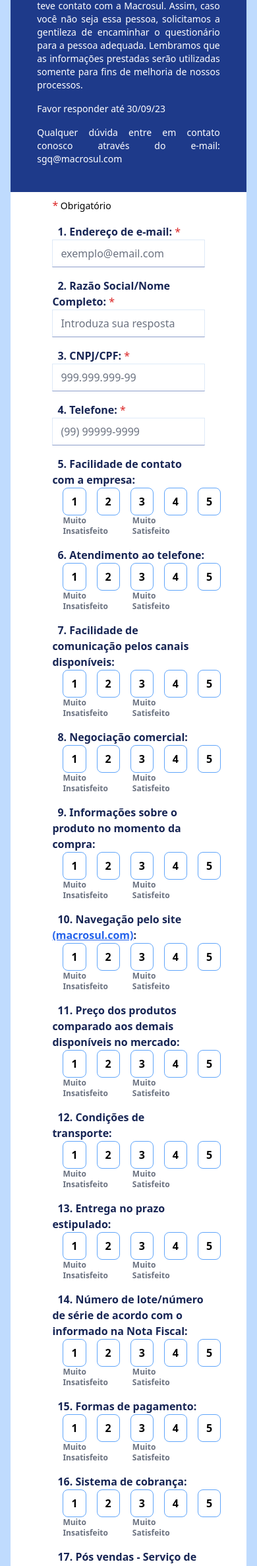
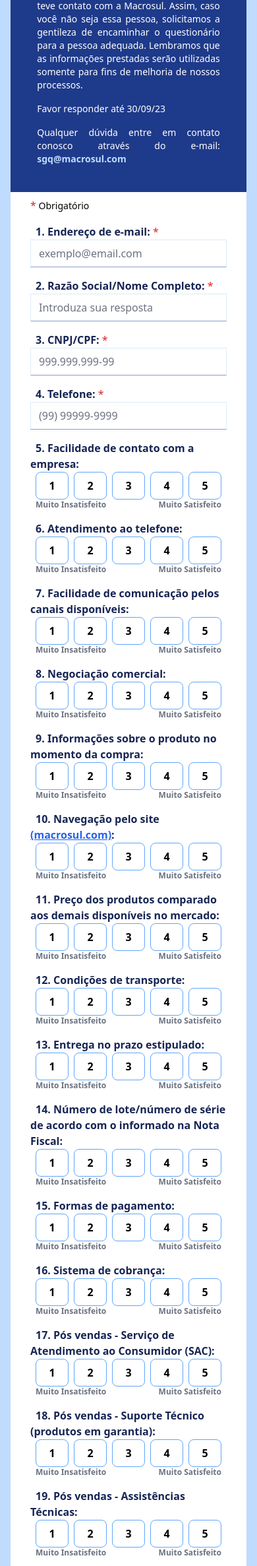
Before and after one commit to Renan2707/Pesquisa_De_Opiniao, a Django app: template core/templates/index.html in a window 390 px wide. Shown: the part 337-2710 px from the top of the page at 66% size. Run offline with Django 5.2, Linux system fonts and the light colour scheme; the template is opened without the code that fills it, so the values that code supplies are empty; some libraries are stand-ins or nearby versions.

Commit message:
adaptações para o mobile

```diff
--- a/core/templates/index.html
+++ b/core/templates/index.html
@@ -29,12 +29,12 @@
 
                     <p>Favor responder até 30/09/23</p>
 
-                    <p>Qualquer dúvida entre em contato conosco através do e-mail: <a href="#">sgq@macrosul.com</a></p>
+                    <p>Qualquer dúvida entre em contato conosco através do e-mail: <a href="#" class="text-blue-200 font-semibold">sgq@macrosul.com</a></p>
                 </div>
             </div>
         </div>
 
-        <div class="w-full px-10 py-2">
+        <div class="w-full lg:px-10 py-2">
             <form action="#" class="w-10/12 mx-auto space-y-4">
                 <p class="text-sm"><span class="text-red-600 text-base">*</span> Obrigatório</p>
 
@@ -66,7 +66,7 @@
                 <div>
                     <label for="" class="text-blue-950 font-semibold ml-2">5. Facilidade de contato com a empresa:</label>
 
-                    <div class="w-full flex space-x-4 pr-4">
+                    <div class="w-full flex lg:space-x-4 lg:pr-4 space-x-2 pr-2">
                         <input type="radio" id="1-5" name="5" class="hidden">
                         <label for="1-5" class="w-1/5 border border-blue-400 rounded-lg px-3 py-2 text-center font-semibold cursor-pointer transition duration-300">
                             1
@@ -92,7 +92,7 @@
                             5
                         </label>
                     </div>
-                    <div class="w-full flex justify-between text-xs font-semibold text-gray-500 px-4">
+                    <div class="w-full flex justify-between text-xs font-semibold text-gray-500 px-2 lg:px-4">
                         <p>Muito Insatisfeito</p>
                         <p>Muito Satisfeito</p>
 
@@ -102,7 +102,7 @@
                 <div>
                     <label for="" class="text-blue-950 font-semibold ml-2">6. Atendimento ao telefone:</label>
 
-                    <div class="w-full flex space-x-4 pr-4">
+                    <div class="w-full flex lg:space-x-4 lg:pr-4 space-x-2 pr-2">
                         <input type="radio" id="1-6" name="6" class="hidden">
                         <label for="1-6" class="w-1/5 border border-blue-400 rounded-lg px-3 py-2 text-center font-semibold cursor-pointer transition duration-300">
                             1
@@ -128,7 +128,7 @@
                             5
                         </label>
                     </div>
-                    <div class="w-full flex justify-between text-xs font-semibold text-gray-500 px-4">
+                    <div class="w-full flex justify-between text-xs font-semibold text-gray-500 px-2 lg:px-4">
                         <p>Muito Insatisfeito</p>
                         <p>Muito Satisfeito</p>
 
@@ -138,7 +138,7 @@
                 <div>
                     <label for="" class="text-blue-950 font-semibold ml-2">7. Facilidade de comunicação pelos canais disponíveis:</label>
 
-                    <div class="w-full flex space-x-4 pr-4">
+                    <div class="w-full flex lg:space-x-4 lg:pr-4 space-x-2 pr-2">
                         <input type="radio" id="1-7" name="7" class="hidden">
                         <label for="1-7" class="w-1/5 border border-blue-400 rounded-lg px-3 py-2 text-center font-semibold cursor-pointer transition duration-300">
                             1
@@ -164,7 +164,7 @@
                             5
                         </label>
                     </div>
-                    <div class="w-full flex justify-between text-xs font-semibold text-gray-500 px-4">
+                    <div class="w-full flex justify-between text-xs font-semibold text-gray-500 px-2 lg:px-4">
                         <p>Muito Insatisfeito</p>
                         <p>Muito Satisfeito</p>
 
@@ -174,7 +174,7 @@
                 <div>
                     <label for="" class="text-blue-950 font-semibold ml-2">8. Negociação comercial:</label>
 
-                    <div class="w-full flex space-x-4 pr-4">
+                    <div class="w-full flex lg:space-x-4 lg:pr-4 space-x-2 pr-2">
                         <input type="radio" id="1-8" name="8" class="hidden">
                         <label for="1-8" class="w-1/5 border border-blue-400 rounded-lg px-3 py-2 text-center font-semibold cursor-pointer transition duration-300">
                             1
@@ -200,7 +200,7 @@
                             5
                         </label>
                     </div>
-                    <div class="w-full flex justify-between text-xs font-semibold text-gray-500 px-4">
+                    <div class="w-full flex justify-between text-xs font-semibold text-gray-500 px-2 lg:px-4">
                         <p>Muito Insatisfeito</p>
                         <p>Muito Satisfeito</p>
 
@@ -210,7 +210,7 @@
                 <div>
                     <label for="" class="text-blue-950 font-semibold ml-2">9. Informações sobre o produto no momento da compra:</label>
 
-                    <div class="w-full flex space-x-4 pr-4">
+                    <div class="w-full flex lg:space-x-4 lg:pr-4 space-x-2 pr-2">
                         <input type="radio" id="1-9" name="9" class="hidden">
                         <label for="1-9" class="w-1/5 border border-blue-400 rounded-lg px-3 py-2 text-center font-semibold cursor-pointer transition duration-300">
                             1
@@ -236,7 +236,7 @@
                             5
                         </label>
                     </div>
-                    <div class="w-full flex justify-between text-xs font-semibold text-gray-500 px-4">
+                    <div class="w-full flex justify-between text-xs font-semibold text-gray-500 px-2 lg:px-4">
                         <p>Muito Insatisfeito</p>
                         <p>Muito Satisfeito</p>
 
@@ -246,7 +246,7 @@
                 <div>
                     <label for="" class="text-blue-950 font-semibold ml-2">10. Navegação pelo site <a href="https://macrosul.com/" target="_blank" class="text-blue-600 underline">(macrosul.com)</a>:</label>
 
-                    <div class="w-full flex space-x-4 pr-4">
+                    <div class="w-full flex lg:space-x-4 lg:pr-4 space-x-2 pr-2">
                         <input type="radio" id="1-10" name="10" class="hidden">
                         <label for="1-10" class="w-1/5 border border-blue-400 rounded-lg px-3 py-2 text-center font-semibold cursor-pointer transition duration-300">
                             1
@@ -272,7 +272,7 @@
                             5
                         </label>
                     </div>
-                    <div class="w-full flex justify-between text-xs font-semibold text-gray-500 px-4">
+                    <div class="w-full flex justify-between text-xs font-semibold text-gray-500 px-2 lg:px-4">
                         <p>Muito Insatisfeito</p>
                         <p>Muito Satisfeito</p>
 
@@ -282,7 +282,7 @@
                 <div>
                     <label for="" class="text-blue-950 font-semibold ml-2">11. Preço dos produtos comparado aos demais disponíveis no mercado:</label>
 
-                    <div class="w-full flex space-x-4 pr-4">
+                    <div class="w-full flex lg:space-x-4 lg:pr-4 space-x-2 pr-2">
                         <input type="radio" id="1-11" name="11" class="hidden">
                         <label for="1-11" class="w-1/5 border border-blue-400 rounded-lg px-3 py-2 text-center font-semibold cursor-pointer transition duration-300">
                             1
@@ -308,7 +308,7 @@
                             5
                         </label>
                     </div>
-                    <div class="w-full flex justify-between text-xs font-semibold text-gray-500 px-4">
+                    <div class="w-full flex justify-between text-xs font-semibold text-gray-500 px-2 lg:px-4">
                         <p>Muito Insatisfeito</p>
                         <p>Muito Satisfeito</p>
 
@@ -318,7 +318,7 @@
                 <div>
                     <label for="" class="text-blue-950 font-semibold ml-2">12. Condições de transporte:</label>
 
-                    <div class="w-full flex space-x-4 pr-4">
+                    <div class="w-full flex lg:space-x-4 lg:pr-4 space-x-2 pr-2">
                         <input type="radio" id="1-12" name="12" class="hidden">
                         <label for="1-12" class="w-1/5 border border-blue-400 rounded-lg px-3 py-2 text-center font-semibold cursor-pointer transition duration-300">
                             1
@@ -344,7 +344,7 @@
                             5
                         </label>
                     </div>
-                    <div class="w-full flex justify-between text-xs font-semibold text-gray-500 px-4">
+                    <div class="w-full flex justify-between text-xs font-semibold text-gray-500 px-2 lg:px-4">
                         <p>Muito Insatisfeito</p>
                         <p>Muito Satisfeito</p>
 
@@ -354,7 +354,7 @@
                 <div>
                     <label for="" class="text-blue-950 font-semibold ml-2">13. Entrega no prazo estipulado:</label>
 
-                    <div class="w-full flex space-x-4 pr-4">
+                    <div class="w-full flex lg:space-x-4 lg:pr-4 space-x-2 pr-2">
                         <input type="radio" id="1-13" name="13" class="hidden">
                         <label for="1-13" class="w-1/5 border border-blue-400 rounded-lg px-3 py-2 text-center font-semibold cursor-pointer transition duration-300">
                             1
@@ -380,7 +380,7 @@
                             5
                         </label>
                     </div>
-                    <div class="w-full flex justify-between text-xs font-semibold text-gray-500 px-4">
+                    <div class="w-full flex justify-between text-xs font-semibold text-gray-500 px-2 lg:px-4">
                         <p>Muito Insatisfeito</p>
                         <p>Muito Satisfeito</p>
 
@@ -390,7 +390,7 @@
                 <div>
                     <label for="" class="text-blue-950 font-semibold ml-2">14. Número de lote/número de série de acordo com o informado na Nota Fiscal:</label>
 
-                    <div class="w-full flex space-x-4 pr-4">
+                    <div class="w-full flex lg:space-x-4 lg:pr-4 space-x-2 pr-2">
                         <input type="radio" id="1-14" name="14" class="hidden">
                         <label for="1-14" class="w-1/5 border border-blue-400 rounded-lg px-3 py-2 text-center font-semibold cursor-pointer transition duration-300">
                             1
@@ -416,7 +416,7 @@
                             5
                         </label>
                     </div>
-                    <div class="w-full flex justify-between text-xs font-semibold text-gray-500 px-4">
+                    <div class="w-full flex justify-between text-xs font-semibold text-gray-500 px-2 lg:px-4">
                         <p>Muito Insatisfeito</p>
                         <p>Muito Satisfeito</p>
 
@@ -426,7 +426,7 @@
                 <div>
                     <label for="" class="text-blue-950 font-semibold ml-2">15. Formas de pagamento:</label>
 
-                    <div class="w-full flex space-x-4 pr-4">
+                    <div class="w-full flex lg:space-x-4 lg:pr-4 space-x-2 pr-2">
                         <input type="radio" id="1-15" name="15" class="hidden">
                         <label for="1-15" class="w-1/5 border border-blue-400 rounded-lg px-3 py-2 text-center font-semibold cursor-pointer transition duration-300">
                             1
@@ -452,7 +452,7 @@
                             5
                         </label>
                     </div>
-                    <div class="w-full flex justify-between text-xs font-semibold text-gray-500 px-4">
+                    <div class="w-full flex justify-between text-xs font-semibold text-gray-500 px-2 lg:px-4">
                         <p>Muito Insatisfeito</p>
                         <p>Muito Satisfeito</p>
 
@@ -462,7 +462,7 @@
                 <div>
                     <label for="" class="text-blue-950 font-semibold ml-2">16. Sistema de cobrança:</label>
 
-                    <div class="w-full flex space-x-4 pr-4">
+                    <div class="w-full flex lg:space-x-4 lg:pr-4 space-x-2 pr-2">
                         <input type="radio" id="1-16" name="16" class="hidden">
                         <label for="1-16" class="w-1/5 border border-blue-400 rounded-lg px-3 py-2 text-center font-semibold cursor-pointer transition duration-300">
                             1
@@ -488,7 +488,7 @@
                             5
                         </label>
                     </div>
-                    <div class="w-full flex justify-between text-xs font-semibold text-gray-500 px-4">
+                    <div class="w-full flex justify-between text-xs font-semibold text-gray-500 px-2 lg:px-4">
                         <p>Muito Insatisfeito</p>
                         <p>Muito Satisfeito</p>
 
@@ -498,7 +498,7 @@
                 <div>
                     <label for="" class="text-blue-950 font-semibold ml-2">17. Pós vendas - Serviço de Atendimento ao Consumidor (SAC):</label>
 
-                    <div class="w-full flex space-x-4 pr-4">
+                    <div class="w-full flex lg:space-x-4 lg:pr-4 space-x-2 pr-2">
                         <input type="radio" id="1-17" name="17" class="hidden">
                         <label for="1-17" class="w-1/5 border border-blue-400 rounded-lg px-3 py-2 text-center font-semibold cursor-pointer transition duration-300">
                             1
@@ -524,7 +524,7 @@
                             5
                         </label>
                     </div>
-                    <div class="w-full flex justify-between text-xs font-semibold text-gray-500 px-4">
+                    <div class="w-full flex justify-between text-xs font-semibold text-gray-500 px-2 lg:px-4">
                         <p>Muito Insatisfeito</p>
                         <p>Muito Satisfeito</p>
 
@@ -534,7 +534,7 @@
                 <div>
                     <label for="" class="text-blue-950 font-semibold ml-2">18. Pós vendas - Suporte Técnico (produtos em garantia):</label>
 
-                    <div class="w-full flex space-x-4 pr-4">
+                    <div class="w-full flex lg:space-x-4 lg:pr-4 space-x-2 pr-2">
                         <input type="radio" id="1-18" name="18" class="hidden">
                         <label for="1-18" class="w-1/5 border border-blue-400 rounded-lg px-3 py-2 text-center font-semibold cursor-pointer transition duration-300">
                             1
@@ -560,7 +560,7 @@
                             5
                         </label>
                     </div>
-                    <div class="w-full flex justify-between text-xs font-semibold text-gray-500 px-4">
+                    <div class="w-full flex justify-between text-xs font-semibold text-gray-500 px-2 lg:px-4">
                         <p>Muito Insatisfeito</p>
                         <p>Muito Satisfeito</p>
 
@@ -570,7 +570,7 @@
                 <div>
                     <label for="" class="text-blue-950 font-semibold ml-2">19. Pós vendas - Assistências Técnicas:</label>
 
-                    <div class="w-full flex space-x-4 pr-4">
+                    <div class="w-full flex lg:space-x-4 lg:pr-4 space-x-2 pr-2">
                         <input type="radio" id="1-19" name="19" class="hidden">
                         <label for="1-19" class="w-1/5 border border-blue-400 rounded-lg px-3 py-2 text-center font-semibold cursor-pointer transition duration-300">
                             1
@@ -596,7 +596,7 @@
                             5
                         </label>
                     </div>
-                    <div class="w-full flex justify-between text-xs font-semibold text-gray-500 px-4">
+                    <div class="w-full flex justify-between text-xs font-semibold text-gray-500 px-2 lg:px-4">
                         <p>Muito Insatisfeito</p>
                         <p>Muito Satisfeito</p>
 
@@ -606,7 +606,7 @@
                 <div>
                     <label for="" class="text-blue-950 font-semibold ml-2">20. Identificação e apresentação:</label>
 
-                    <div class="w-full flex space-x-4 pr-4">
+                    <div class="w-full flex lg:space-x-4 lg:pr-4 space-x-2 pr-2">
                         <input type="radio" id="1-20" name="20" class="hidden">
                         <label for="1-20" class="w-1/5 border border-blue-400 rounded-lg px-3 py-2 text-center font-semibold cursor-pointer transition duration-300">
                             1
@@ -632,7 +632,7 @@
                             5
                         </label>
                     </div>
-                    <div class="w-full flex justify-between text-xs font-semibold text-gray-500 px-4">
+                    <div class="w-full flex justify-between text-xs font-semibold text-gray-500 px-2 lg:px-4">
                         <p>Muito Insatisfeito</p>
                         <p>Muito Satisfeito</p>
 
@@ -642,7 +642,7 @@
                 <div>
                     <label for="" class="text-blue-950 font-semibold ml-2">21. Embalagem, Manual de Instruções e Rótulos adequados:</label>
 
-                    <div class="w-full flex space-x-4 pr-4">
+                    <div class="w-full flex lg:space-x-4 lg:pr-4 space-x-2 pr-2">
                         <input type="radio" id="1-21" name="21" class="hidden">
                         <label for="1-21" class="w-1/5 border border-blue-400 rounded-lg px-3 py-2 text-center font-semibold cursor-pointer transition duration-300">
                             1
@@ -668,7 +668,7 @@
                             5
                         </label>
                     </div>
-                    <div class="w-full flex justify-between text-xs font-semibold text-gray-500 px-4">
+                    <div class="w-full flex justify-between text-xs font-semibold text-gray-500 px-2 lg:px-4">
                         <p>Muito Insatisfeito</p>
                         <p>Muito Satisfeito</p>
 
@@ -678,7 +678,7 @@
                 <div>
                     <label for="" class="text-blue-950 font-semibold ml-2">22. Qualidade do produto:</label>
 
-                    <div class="w-full flex space-x-4 pr-4">
+                    <div class="w-full flex lg:space-x-4 lg:pr-4 space-x-2 pr-2">
                         <input type="radio" id="1-22" name="22" class="hidden">
                         <label for="1-22" class="w-1/5 border border-blue-400 rounded-lg px-3 py-2 text-center font-semibold cursor-pointer transition duration-300">
                             1
@@ -704,7 +704,7 @@
                             5
                         </label>
                     </div>
-                    <div class="w-full flex justify-between text-xs font-semibold text-gray-500 px-4">
+                    <div class="w-full flex justify-between text-xs font-semibold text-gray-500 px-2 lg:px-4">
                         <p>Muito Insatisfeito</p>
                         <p>Muito Satisfeito</p>
 
@@ -714,7 +714,7 @@
                 <div>
                     <label for="" class="text-blue-950 font-semibold ml-2">23. Desempenho e Eficácia:</label>
 
-                    <div class="w-full flex space-x-4 pr-4">
+                    <div class="w-full flex lg:space-x-4 lg:pr-4 space-x-2 pr-2">
                         <input type="radio" id="1-23" name="23" class="hidden">
                         <label for="1-23" class="w-1/5 border border-blue-400 rounded-lg px-3 py-2 text-center font-semibold cursor-pointer transition duration-300">
                             1
@@ -740,7 +740,7 @@
                             5
                         </label>
                     </div>
-                    <div class="w-full flex justify-between text-xs font-semibold text-gray-500 px-4">
+                    <div class="w-full flex justify-between text-xs font-semibold text-gray-500 px-2 lg:px-4">
                         <p>Muito Insatisfeito</p>
                         <p>Muito Satisfeito</p>
 
@@ -750,7 +750,7 @@
                 <div>
                     <label for="" class="text-blue-950 font-semibold ml-2">24. Especificações Técnicas:</label>
 
-                    <div class="w-full flex space-x-4 pr-4">
+                    <div class="w-full flex lg:space-x-4 lg:pr-4 space-x-2 pr-2">
                         <input type="radio" id="1-24" name="24" class="hidden">
                         <label for="1-24" class="w-1/5 border border-blue-400 rounded-lg px-3 py-2 text-center font-semibold cursor-pointer transition duration-300">
                             1
@@ -776,7 +776,7 @@
                             5
                         </label>
                     </div>
-                    <div class="w-full flex justify-between text-xs font-semibold text-gray-500 px-4">
+                    <div class="w-full flex justify-between text-xs font-semibold text-gray-500 px-2 lg:px-4">
                         <p>Muito Insatisfeito</p>
                         <p>Muito Satisfeito</p>
 
@@ -786,7 +786,7 @@
                 <div>
                     <label for="" class="text-blue-950 font-semibold ml-2">25. Atendimento do produto às necessidades de acordo com a finalidade pretendida de uso:</label>
 
-                    <div class="w-full flex space-x-4 pr-4">
+                    <div class="w-full flex lg:space-x-4 lg:pr-4 space-x-2 pr-2">
                         <input type="radio" id="1-25" name="25" class="hidden">
                         <label for="1-25" class="w-1/5 border border-blue-400 rounded-lg px-3 py-2 text-center font-semibold cursor-pointer transition duration-300">
                             1
@@ -812,7 +812,7 @@
                             5
                         </label>
                     </div>
-                    <div class="w-full flex justify-between text-xs font-semibold text-gray-500 px-4">
+                    <div class="w-full flex justify-between text-xs font-semibold text-gray-500 px-2 lg:px-4">
                         <p>Muito Insatisfeito</p>
                         <p>Muito Satisfeito</p>
 
@@ -887,18 +887,18 @@
                     <label for="text" class="text-blue-950 font-semibold ml-2">28. Para finalizarmos a pesquisa, conte nos em que podemos melhorar? Deixe sua sugestão para que possamos melhorar sua experiência junto aos nossos serviços e produtos.</label>
                     <span class="text-red-600 text-base">*</span>
 
-                    <textarea name="text" id="text" class="block mt-4 mx-auto w-10/12 rounded" placeholder="Introduza aqui sua resposta"></textarea>
-                    <p class="text-blue-950 w-10/12 text-sm mx-auto">Você pode imprimir uma cópia da sua resposta depois de enviar</p>
+                    <textarea name="text" id="text" class="block mt-4 mx-auto w-full lg:w-10/12 rounded" placeholder="Introduza aqui sua resposta"></textarea>
+                    <p class="text-blue-950 w-full lg:w-10/12 lg:text-sm text-xs mx-auto">Você pode imprimir uma cópia da sua resposta depois de enviar</p>
                 </div>
 
 
 
                 <div class="flex items-center justify-center pt-10">
-                    <button class="py-2 bg-blue-800 text-white font-semibold rounded-xl mx-auto w-64">Enviar</button>
+                    <button class="py-2 bg-blue-800 hover:bg-blue-600 transition duration-200 text-white font-semibold rounded-xl mx-auto w-64">Enviar</button>
                 </div>
             </form>
 
-            <div class="w-full flex justify-end mt-5">
+            <div class="w-full flex justify-end mt-10">
                 <img src="https://macrosul.com/assets/LogoMacroSul.png" alt="" class="scale-75">
             </div>
         </div>
```
Also changed, not shown: static/css/main.min.css.
